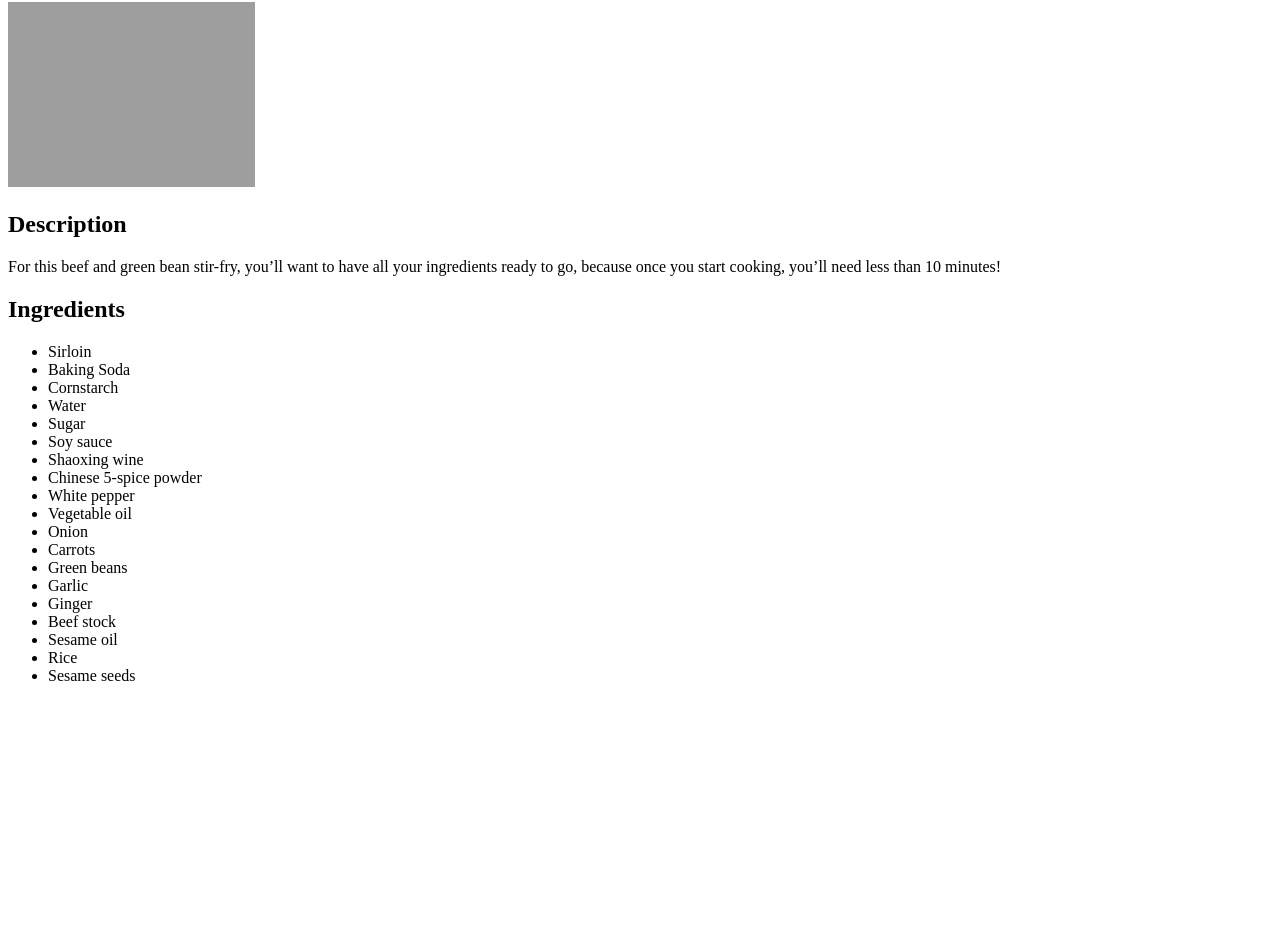
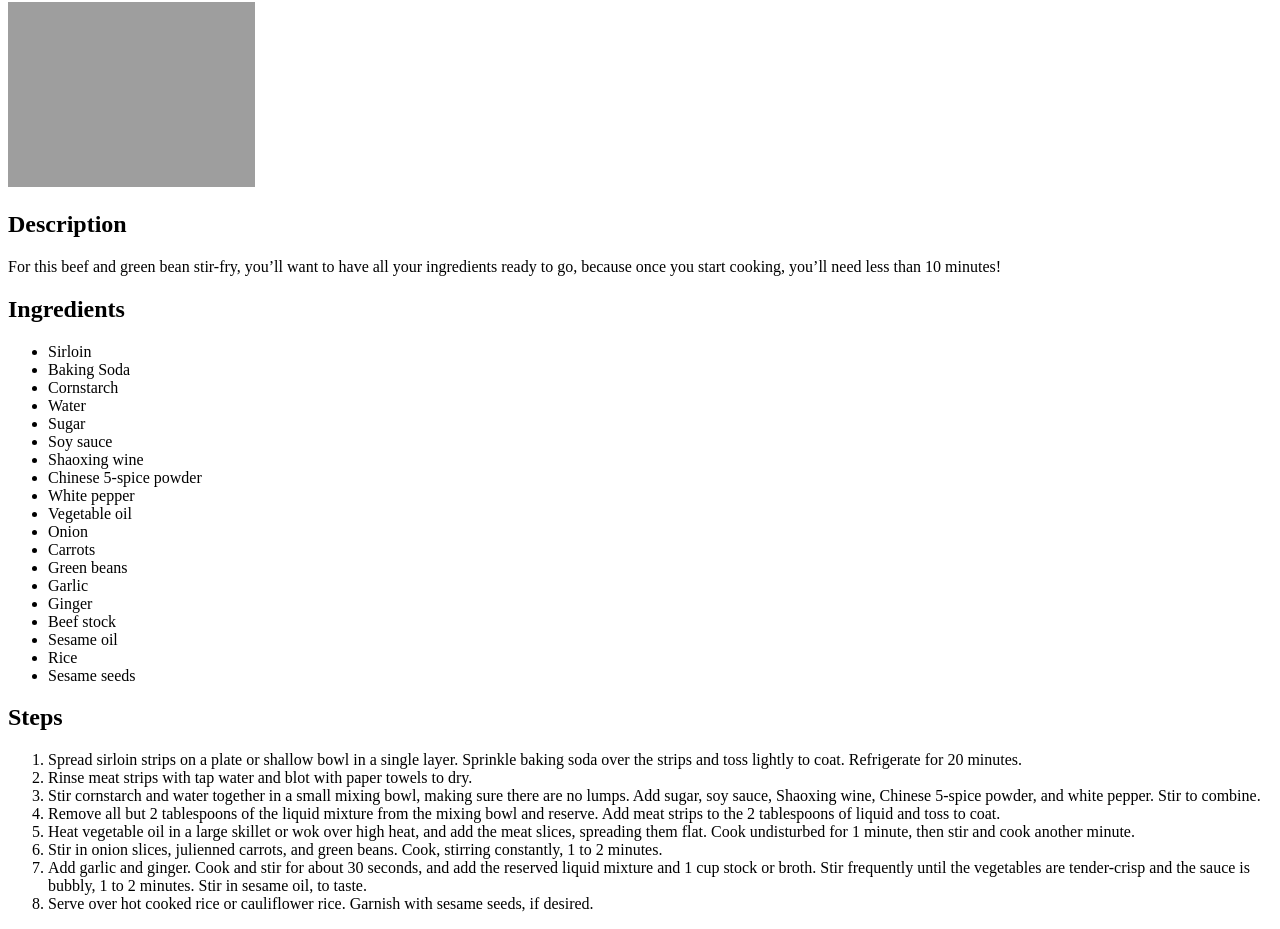
Before and after one commit to marcdtnguyen/odin-recipes-re, a plain HTML site: page odin-recipes/stir-fry.html in a window 1280 px wide. Shown: the part 78-1007 px from the top of the page. Before the commit the page ends 800 px from the top, so only its background shows below. Drawn offline with Linux system fonts and the light colour scheme; grey boxes are pictures that could not be loaded.

Commit message:
Add steps to stir-fry.html

```diff
--- a/odin-recipes/stir-fry.html
+++ b/odin-recipes/stir-fry.html
@@ -34,8 +34,40 @@
         <li>Sesame oil</li>
         <li>Rice</li>
         <li>Sesame seeds</li>
-
     </ul>
+    <h2>Steps</h2>
+    <ol>
+        <li>
+            Spread sirloin strips on a plate or shallow bowl in a single layer. Sprinkle baking soda over the strips and
+            toss lightly to coat. Refrigerate for 20 minutes.
+        </li>
+        <li>
+            Rinse meat strips with tap water and blot with paper towels to dry.
+        </li>
+        <li>
+            Stir cornstarch and water together in a small mixing bowl, making sure there are no lumps. Add sugar, soy
+            sauce, Shaoxing wine, Chinese 5-spice powder, and white pepper. Stir to combine.
+        </li>
+        <li>
+            Remove all but 2 tablespoons of the liquid mixture from the mixing bowl and reserve. Add meat strips to the
+            2 tablespoons of liquid and toss to coat.
+        </li>
+        <li>
+            Heat vegetable oil in a large skillet or wok over high heat, and add the meat slices, spreading them flat.
+            Cook undisturbed for 1 minute, then stir and cook another minute.
+        </li>
+        <li>
+            Stir in onion slices, julienned carrots, and green beans. Cook, stirring constantly, 1 to 2 minutes.
+        </li>
+        <li>
+            Add garlic and ginger. Cook and stir for about 30 seconds, and add the reserved liquid mixture and 1 cup
+            stock or broth. Stir frequently until the vegetables are tender-crisp and the sauce is bubbly, 1 to 2
+            minutes. Stir in sesame oil, to taste.
+        </li>
+        <li>
+            Serve over hot cooked rice or cauliflower rice. Garnish with sesame seeds, if desired.
+        </li>
+    </ol>
 </body>
 
 </html>
```
